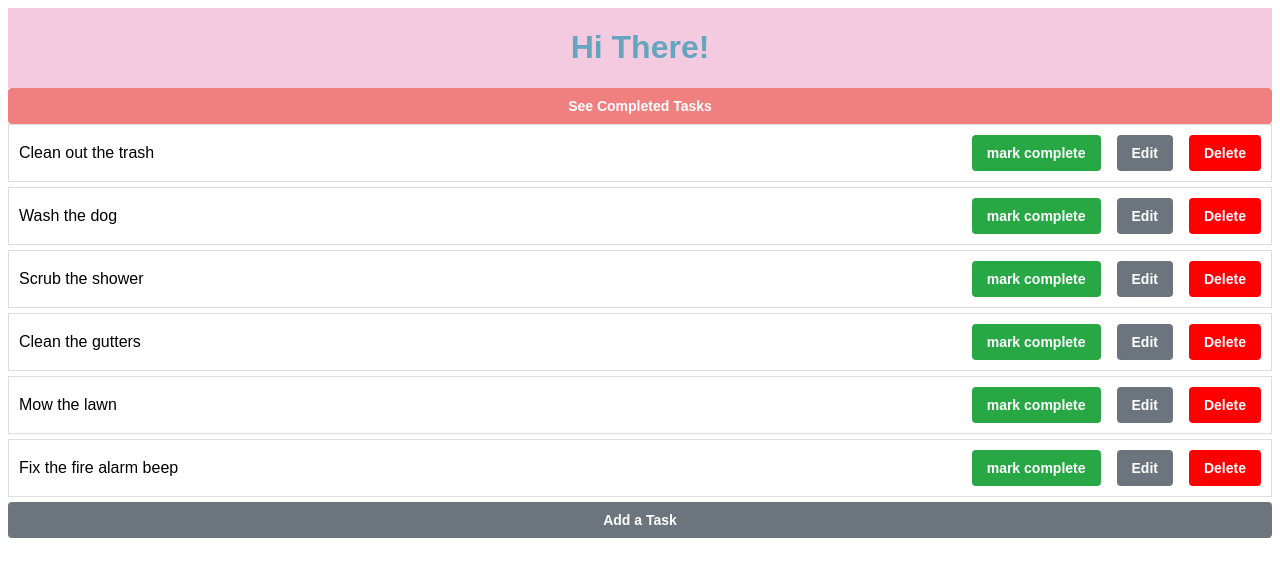
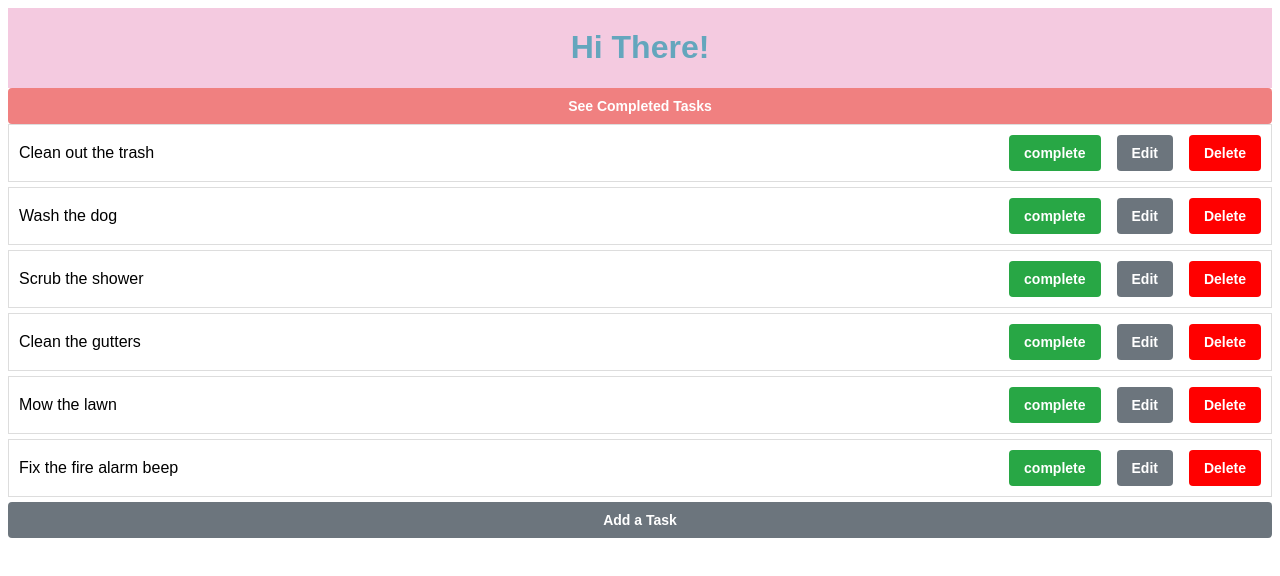
Before and after one commit to Tim-Quattrochi/TStoDos, a React (Vite) app: page / in a window 1280 px wide. Shown: the top 576 px of the page. Built offline with nearby package versions, Linux system fonts and the light colour scheme.

Commit message:
made TodoItem reusable for complete and uncomplete

```diff
--- a/src/components/TodoItem/TodoItem.tsx
+++ b/src/components/TodoItem/TodoItem.tsx
@@ -5,11 +5,12 @@ import todoItemStyles from "./TodoItem.module.css";
 interface TodoItemProps {
   id: number;
   task: string;
-  isEditing: boolean | undefined;
-  completeTask: (index: number) => void;
-  editTask: (index: number) => void;
-  saveTask: (index: number, task: string) => void;
-  deleteTask: (index: number) => void;
+  isEditing?: boolean;
+  completeTask?: (index: number) => void;
+  deComplete?: (index: number) => void;
+  editTask?: (index: number) => void;
+  saveTask?: (index: number, task: string) => void;
+  deleteTask?: (index: number) => void;
 }
 
 const TodoItem = ({
@@ -17,18 +18,25 @@ const TodoItem = ({
   task,
   isEditing,
   completeTask,
+  deComplete,
   editTask,
   saveTask,
   deleteTask,
 }: TodoItemProps) => {
   const [editedTask, setEditedTask] = useState<string>(task);
 
+  const isForDecomplete = !!deComplete;
+
   const handleChange = (e: ChangeEvent<HTMLInputElement>) => {
     setEditedTask(e.target.value);
   };
 
-  const handleUpdateTask = (id: number) => {
-    saveTask(id, editedTask);
+  const handleUpdateTask = (): void => {
+    if (isForDecomplete) {
+      deComplete(id);
+    } else {
+      completeTask?.(id);
+    }
   };
 
   return (
@@ -43,23 +51,35 @@ const TodoItem = ({
         <div className={todoItemStyles.task}>{task}</div>
       )}
 
-      <Button variant="success" onClick={() => completeTask(id)}>
-        mark complete
-      </Button>
+      {deComplete ? (
+        <Button variant="success" onClick={handleUpdateTask}>
+          undo complete
+        </Button>
+      ) : (
+        <Button variant="success" onClick={handleUpdateTask}>
+          complete
+        </Button>
+      )}
 
       {isEditing ? (
         <Button
           variant="primary"
-          onClick={() => handleUpdateTask(id)}
+          onClick={() => saveTask?.(id, task)}
         >
           Save
         </Button>
       ) : (
-        <Button variant="secondary" onClick={() => editTask(id)}>
+        <Button
+          hidden={isForDecomplete}
+          variant="secondary"
+          onClick={() => editTask?.(id)}
+        >
           {"Edit"}
         </Button>
       )}
-      <Button variant="warning" onClick={() => deleteTask(id)}>
+
+      {}
+      <Button variant="warning" onClick={() => deleteTask?.(id)}>
         {"Delete"}
       </Button>
     </li>
--- a/src/components/TodoItems/TaskList.tsx
+++ b/src/components/TodoItems/TaskList.tsx
@@ -42,12 +42,13 @@ export default function TaskList() {
   const completedList = state.todoItems.map((v, i) => {
     if (v.completed) {
       return (
-        <div key={i}>
-          <s>{v.task}</s>
-          <button onClick={() => deCompleteTask(dispatch, i)}>
-            undo complete
-          </button>
-        </div>
+        <TodoItem
+          key={i}
+          id={i}
+          task={v.task}
+          deComplete={() => deCompleteTask(dispatch, i)}
+          deleteTask={() => deleteTask(dispatch, i)}
+        />
       );
     }
   });
```
